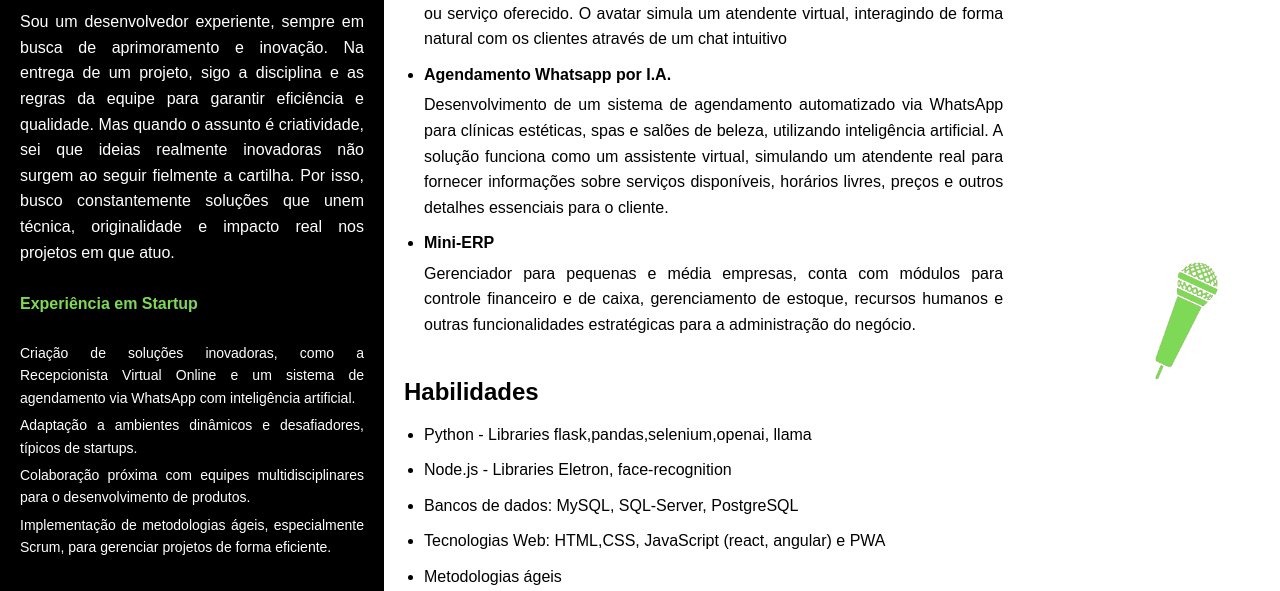
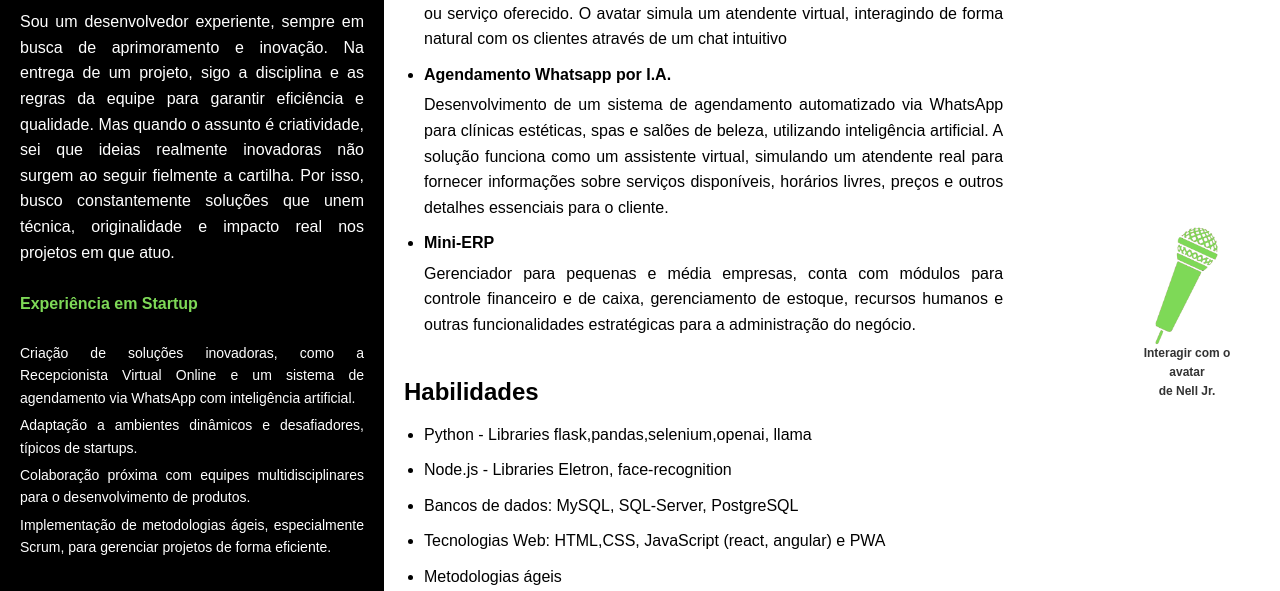
Before and after one commit to NelioJunior/nellwebpage, a PHP site: page /curriculo/index.html in a window 1280 px wide. Shown: the part 366-957 px from the top of the page. Run offline with PHP 8.4, Linux system fonts and the light colour scheme.

Commit message:
incluido texto abaixo do microfone

```diff
--- a/curriculo/index.css
+++ b/curriculo/index.css
@@ -22,6 +22,19 @@ body {
     width: 180px;
     height: 140px;
     margin: 0 0 50px 0;
+    margin-bottom: 85px;
+}
+
+.microphone-texto {
+    position: fixed;
+    bottom: 0;
+    right: 0;
+    width: 180px;
+    height: 140px;
+    margin: 0 0 50px 0;
+    margin-bottom: -50px;
+    margin-right: 3px;
+    font-size: 12px;
 }
 
 .microphone-fixed-image:hover {
--- a/curriculo/index.html
+++ b/curriculo/index.html
@@ -156,6 +156,13 @@
     </div>
 
     <img id="microphone" src="microphone.png" alt="Microphone" class="microphone-fixed-image">
+    <div class="microphone-texto">
+       <center>
+           <strong>
+               Interagir com o <p> avatar <p> de Nell Jr.
+           </strong>
+       </center>
+    </div>
 
     <script type="module" src="./avatar.js"></script>
 </body>
```
